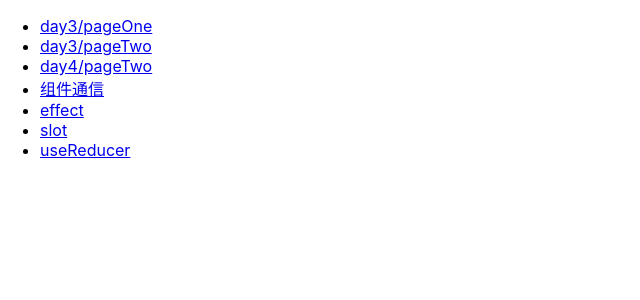
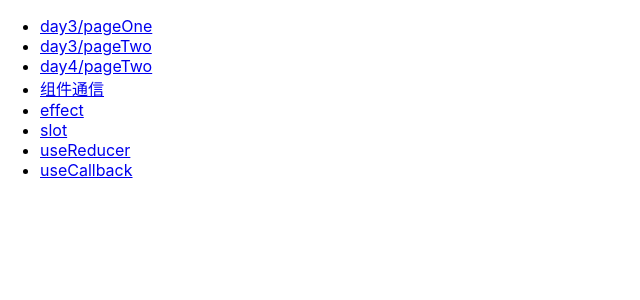
Before and after one commit to zhaoyuanmeng/react-demo, a React (Vite) app: page / in a window 1280 px wide. Shown: the top 300 px of the page, without its empty margins (0-640 px from the left). Built offline with nearby package versions, Linux system fonts and the light colour scheme.

Commit message:
feat: init useCallback example

```diff
--- a/src/hooks/useCallback.tsx
+++ b/src/hooks/useCallback.tsx
@@ -1 +1,5 @@
-export const test = "a";
+function Test() {
+  return <div>useCallback</div>;
+}
+
+export default Test;
--- a/src/main/main.tsx
+++ b/src/main/main.tsx
@@ -25,6 +25,9 @@ function Main() {
           <li>
             <Link to="/useReducer">useReducer</Link>
           </li>
+          <li>
+            <Link to="/useCallback">useCallback</Link>
+          </li>
         </ul>
       </nav>
       {/* 指定路由组件呈现的位置  其实就是router-view*/}
--- a/src/route/router.tsx
+++ b/src/route/router.tsx
@@ -10,6 +10,8 @@ import Effect from "@/hooks/useEffect";
 import Slot from "@/slot/slot";
 
 import Counter from "@/hooks/useReducer";
+
+import CallBack from "@/hooks/useCallback";
 
 const GetRoutes = () => {
   const routes = useRoutes([
@@ -45,6 +47,10 @@ const GetRoutes = () => {
           path: "useReducer",
           element: <Counter></Counter>,
         },
+        {
+          path: "useCallback",
+          element: <CallBack></CallBack>,
+        },
       ],
     },
   ]);
```
